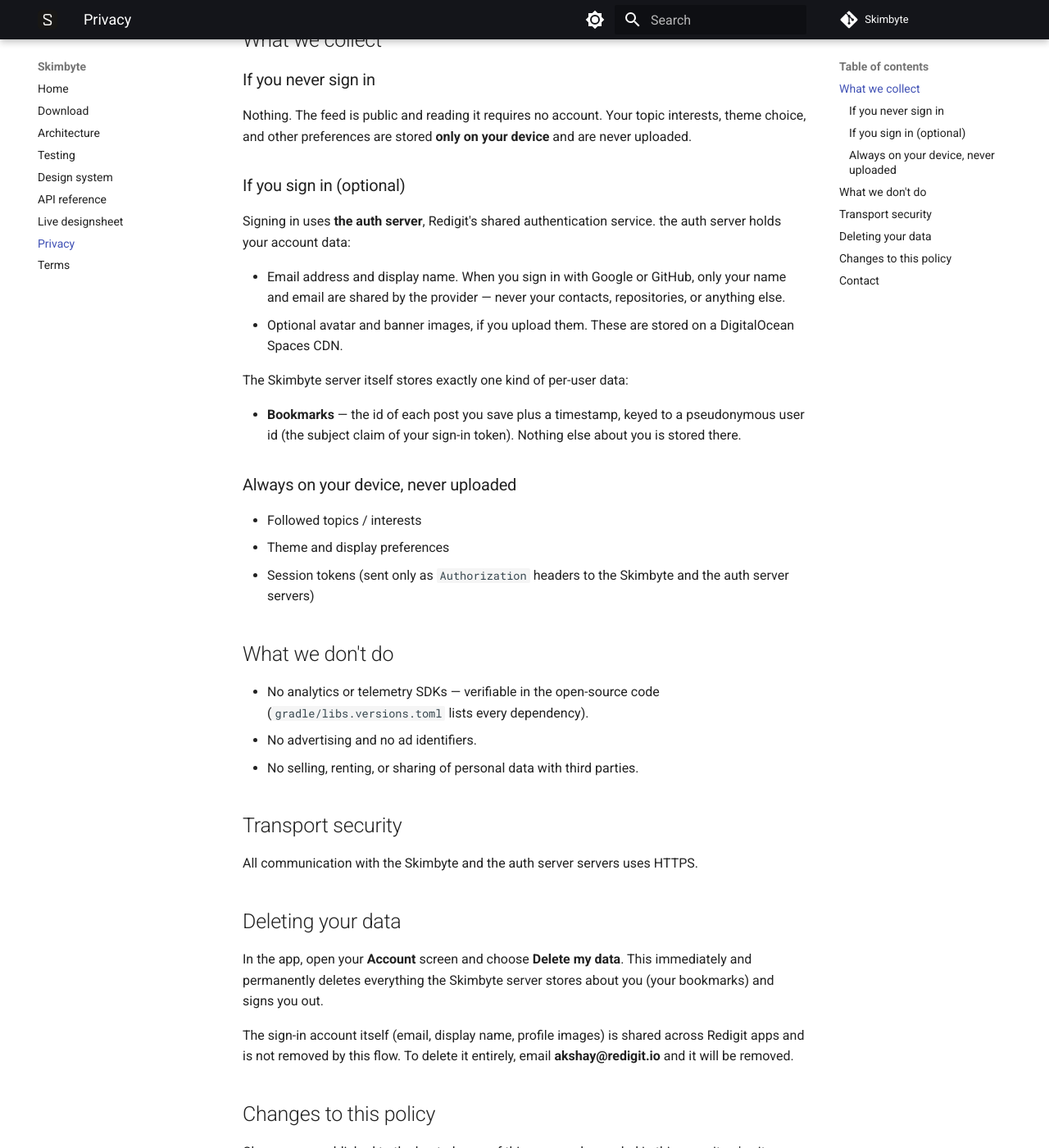
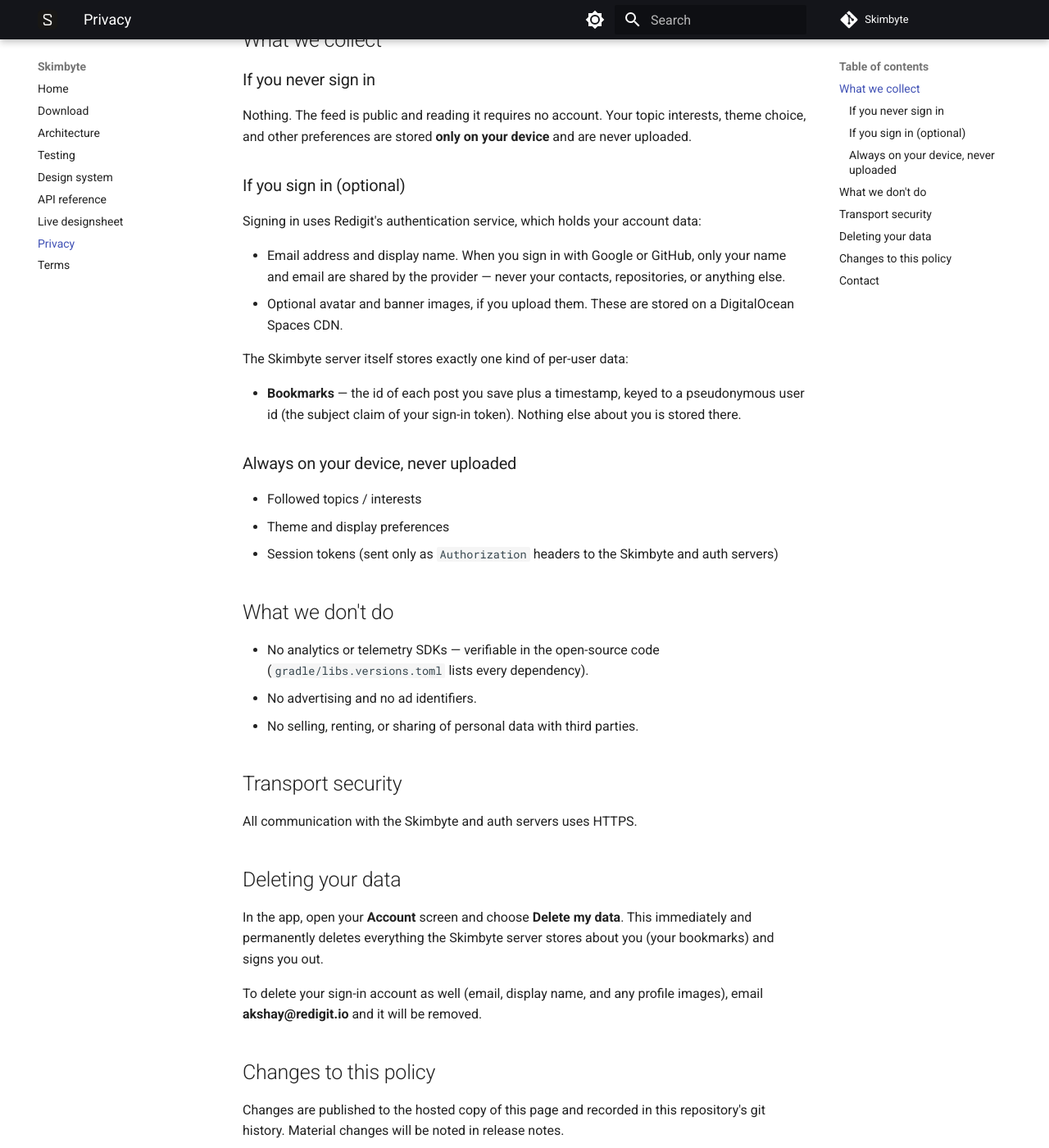
Before and after one commit to RedigitSoft/Skimbyte, an MkDocs documentation site: the page built from docs-site/privacy.md, in a window 1280 px wide and 1400 px high, scrolled down 374 px. Shown: the whole window at 82% size. Built offline with MkDocs 1.6.1 and Material for MkDocs 9.7.7, drawn with Linux system fonts in a browser that asks for light colours; comment, search, counter and statistics services are not loaded.

Commit message:
docs: reword auth-server references and simplify the account-deletion note

```diff
--- a/docs-site/privacy.md
+++ b/docs-site/privacy.md
@@ -19,8 +19,7 @@ uploaded.
 
 ### If you sign in (optional)
 
-Signing in uses **the auth server**, Redigit's shared authentication service.
-the auth server holds your account data:
+Signing in uses Redigit's authentication service, which holds your account data:
 
 - Email address and display name. When you sign in with Google or GitHub, only your name
   and email are shared by the provider — never your contacts, repositories, or anything else.
@@ -36,7 +35,7 @@ The Skimbyte server itself stores exactly one kind of per-user data:
 
 - Followed topics / interests
 - Theme and display preferences
-- Session tokens (sent only as `Authorization` headers to the Skimbyte and the auth server servers)
+- Session tokens (sent only as `Authorization` headers to the Skimbyte and auth servers)
 
 ## What we don't do
 
@@ -47,7 +46,7 @@ The Skimbyte server itself stores exactly one kind of per-user data:
 
 ## Transport security
 
-All communication with the Skimbyte and the auth server servers uses HTTPS.
+All communication with the Skimbyte and auth servers uses HTTPS.
 
 ## Deleting your data
 
@@ -55,9 +54,8 @@ In the app, open your **Account** screen and choose **Delete my data**. This imm
 permanently deletes everything the Skimbyte server stores about you (your bookmarks) and
 signs you out.
 
-The sign-in account itself (email, display name, profile images) is shared across
-Redigit apps and is not removed by this flow. To delete it entirely, email
-**akshay@redigit.io** and it will be removed.
+To delete your sign-in account as well (email, display name, and any profile images),
+email **akshay@redigit.io** and it will be removed.
 
 ## Changes to this policy
 
```
Also changed, not shown: PRIVACY.md (+5 -7 lines), TERMS.md (+2 -2 lines), docs-site/terms.md (+2 -2 lines), 5 other files.
